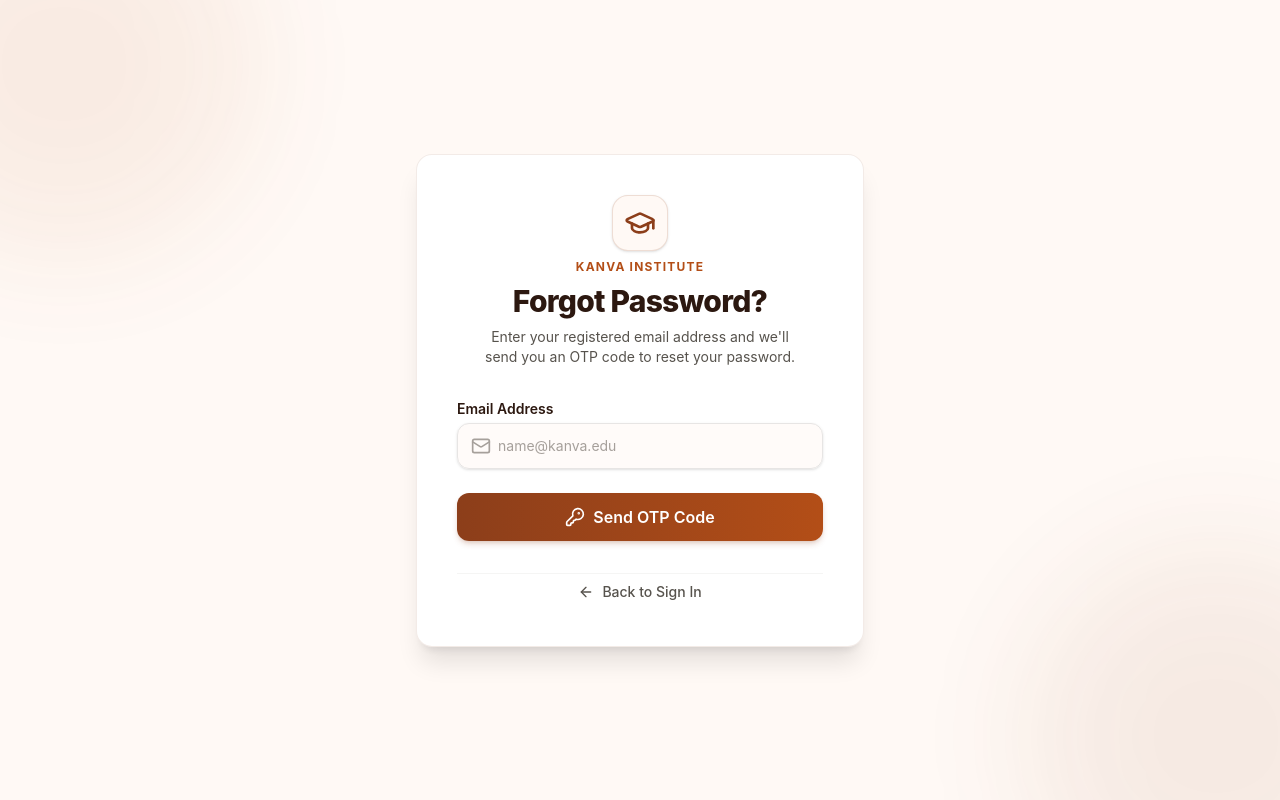
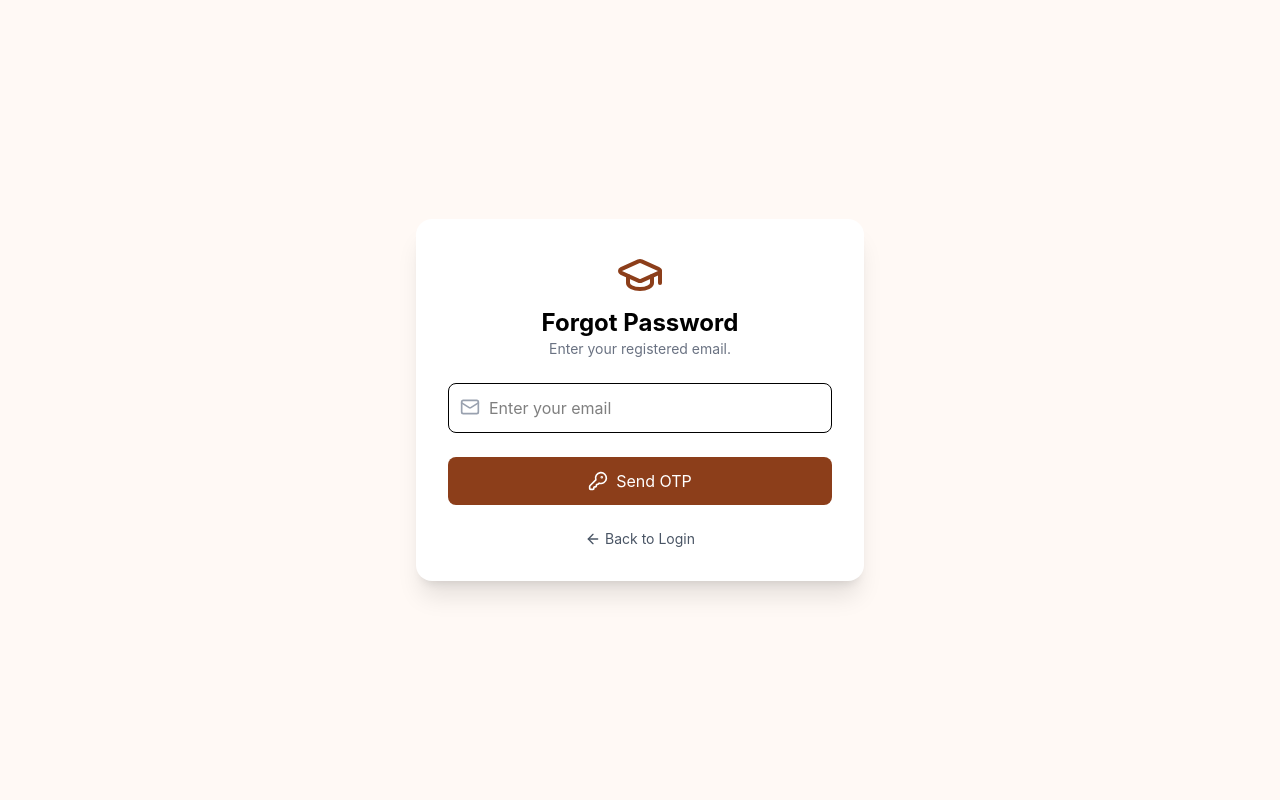
Before and after one commit to adarshadumre123/institute-frontend, a React (Vite) app: page /forget-password in a window 1280 px wide. Built offline with nearby package versions, Linux system fonts and the light colour scheme.

Commit message:
add and modified files

```diff
--- a/src/components/ForgetPassword.jsx
+++ b/src/components/ForgetPassword.jsx
@@ -1,110 +1,113 @@
-import React, { useState } from 'react';
-import { useNavigate, Link } from 'react-router-dom';
-import { toast } from 'sonner';
-import axios from 'axios';
-import { Mail, ArrowLeft, KeyRound, Loader2, GraduationCap } from 'lucide-react';
-import api from '../utils/api';
+import React, { useState } from "react";
+import { useNavigate, Link } from "react-router-dom";
+import { toast } from "sonner";
+import { Mail, ArrowLeft, KeyRound, Loader2, GraduationCap } from "lucide-react";
+import api from "../utils/api";
 
 const ForgetPassword = () => {
   const navigate = useNavigate();
+
   const [email, setEmail] = useState("");
   const [loading, setLoading] = useState(false);
 
   const handleSubmit = async (e) => {
     e.preventDefault();
+
+    if (loading) return;
+
     try {
       setLoading(true);
-      const res = await api.post(`/api/v1/otp/recover-password`, {
-        email
+
+      console.log("Sending Email:", email);
+
+      const res = await api.post("/api/v1/users/recover-password", {
+        email: email.trim(),
       });
-      toast.success(res.data.message || "OTP sent successfully!");
-      navigate('/verify-otp', {
-        state: { email }
+
+      console.log("Response:", res.data);
+
+      if (res.data.success) {
+        toast.success(res.data.message);
+
+        navigate("/verify-otp", {
+          state: {
+            email: email.trim(),
+          },
         });
+      } else {
+        toast.error(res.data.message);
+      }
     } catch (error) {
-      toast.error(error.response?.data?.message || "Something went wrong");
+      console.log("Frontend Error:", error);
+
+      if (error.response) {
+        console.log("Status:", error.response.status);
+        console.log("Data:", error.response.data);
+
+        toast.error(error.response.data.message);
+      } else if (error.request) {
+        console.log("No response received");
+        toast.error("Cannot connect to server.");
+      } else {
+        console.log(error.message);
+        toast.error(error.message);
+      }
     } finally {
       setLoading(false);
     }
   };
 
   return (
-    <div className="min-h-screen flex items-center justify-center bg-[#FFF9F5] relative overflow-hidden px-4 sm:px-6 lg:px-8">
-
-      {/* Background Decorative Terracotta Glows */}
-      <div className="absolute -top-32 -left-32 w-96 h-96 bg-[#B34E17]/10 rounded-full filter blur-3xl animate-pulse"></div>
-      <div className="absolute -bottom-32 -right-32 w-96 h-96 bg-[#8C3E1A]/10 rounded-full filter blur-3xl animate-pulse"></div>
-
-      <div className="w-full max-w-md space-y-8 bg-white p-8 sm:p-10 rounded-2xl shadow-xl border border-[#8C3E1A]/10 z-10 transition-all">
-
-        {/* Kanva Institute Brand Header */}
-        <div className="text-center space-y-2">
-          <div className="inline-flex items-center justify-center w-14 h-14 rounded-2xl bg-[#FFF9F5] text-[#8C3E1A] mb-2 shadow-sm border border-[#8C3E1A]/15">
-            <GraduationCap className="w-8 h-8" />
-          </div>
-          <p className="text-xs font-bold tracking-widest text-[#B34E17] uppercase">
-            Kanva Institute
-          </p>
-          <h2 className="text-2xl sm:text-3xl font-extrabold text-[#2C1810] tracking-tight">
-            Forgot Password?
-          </h2>
-          <p className="text-sm text-stone-600 max-w-xs mx-auto">
-            Enter your registered email address and we'll send you an OTP code to reset your password.
+    <div className="min-h-screen flex items-center justify-center bg-[#FFF9F5] px-4">
+      <div className="w-full max-w-md bg-white rounded-2xl shadow-xl p-8">
+        <div className="text-center mb-6">
+          <GraduationCap className="mx-auto w-12 h-12 text-[#8C3E1A]" />
+          <h1 className="text-2xl font-bold mt-2">Forgot Password</h1>
+          <p className="text-gray-500 text-sm">
+            Enter your registered email.
           </p>
         </div>
 
-        {/* Input Form */}
-        <form onSubmit={handleSubmit} className="space-y-6 mt-6">
-          <div className="space-y-1">
-            <label className="block text-sm font-semibold text-[#2C1810]">
-              Email Address
-            </label>
-            <div className="relative rounded-xl shadow-sm">
-              <div className="absolute inset-y-0 left-0 pl-3.5 flex items-center pointer-events-none text-stone-400">
-                <Mail className="h-5 w-5" />
-              </div>
+        <form onSubmit={handleSubmit}>
+          <div className="relative">
+            <Mail className="absolute left-3 top-3.5 w-5 h-5 text-gray-400" />
+
             <input
               type="email"
-                placeholder="name@kanva.edu"
-                className="w-full pl-10 pr-4 py-3 bg-[#FFF9F5]/60 border border-stone-200 rounded-xl text-[#2C1810] text-sm placeholder:text-stone-400 focus:bg-white focus:outline-none focus:ring-2 focus:ring-[#B34E17] focus:border-transparent transition-all duration-200"
               value={email}
               onChange={(e) => setEmail(e.target.value)}
+              placeholder="Enter your email"
+              className="w-full border rounded-lg pl-10 pr-3 py-3 outline-none focus:ring-2 focus:ring-[#8C3E1A]"
               required
             />
           </div>
-          </div>
 
-          {/* Terracotta Action Button */}
           <button
             type="submit"
             disabled={loading}
-            className="w-full inline-flex items-center justify-center gap-2 bg-linear-to-r from-[#8C3E1A] to-[#B34E17] text-white font-semibold py-3 px-4 rounded-xl hover:from-[#733215] hover:to-[#964012] focus:outline-none focus:ring-2 focus:ring-[#B34E17] focus:ring-offset-2 disabled:opacity-70 disabled:cursor-not-allowed transition-all duration-200 shadow-md shadow-[#8C3E1A]/20"
+            className="mt-6 w-full bg-[#8C3E1A] text-white rounded-lg py-3 flex justify-center items-center gap-2"
           >
             {loading ? (
               <>
-                <Loader2 className="w-5 h-5 animate-spin" />
-                Sending OTP...
+                <Loader2 className="animate-spin w-5 h-5" />
+                Sending...
               </>
             ) : (
               <>
                 <KeyRound className="w-5 h-5" />
-                Send OTP Code
+                Send OTP
               </>
             )}
           </button>
         </form>
 
-        {/* Navigation Link */}
-        <div className="text-center pt-2 border-t border-stone-100">
         <Link
           to="/login"
-            className="inline-flex items-center gap-2 text-sm font-medium text-stone-600 hover:text-[#8C3E1A] transition-colors"
+          className="flex items-center justify-center mt-6 text-sm text-gray-600"
         >
-            <ArrowLeft className="w-4 h-4" />
-            Back to Sign In
+          <ArrowLeft className="w-4 h-4 mr-1" />
+          Back to Login
         </Link>
-        </div>
-
       </div>
     </div>
   );
```
Lines whose indentation alone changed are shown as unchanged.
